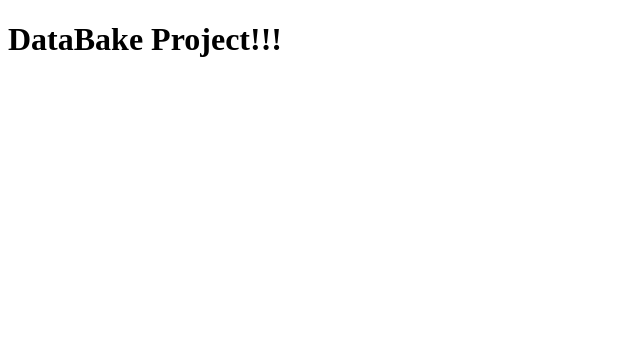
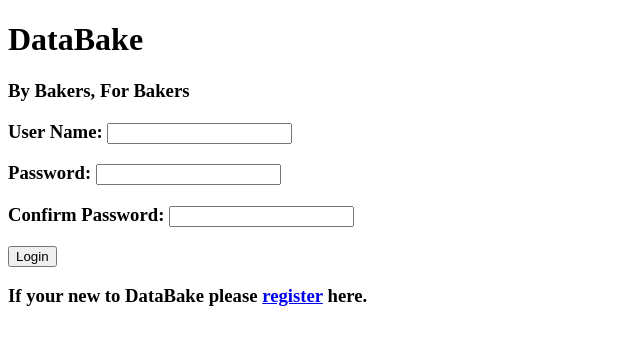
Before and after one commit to proj-algos-july2020/DataBake, a Django app: page / in a window 1280 px wide. Shown: the top 345 px of the page, without its empty margins (0-640 px from the left). Run offline with Django 3.2, Linux system fonts and the light colour scheme.

Commit message:
home page complete with validations for login

```diff
--- a/bake/models.py
+++ b/bake/models.py
@@ -57,7 +57,7 @@ class UserManager(models.Manager):
 class User(models.Model):
     first_name = models.CharField(max_length=255)
     last_name = models.CharField(max_length=255)
-    zipcode= models.IntegerField(max_length=5)
+    zipcode= models.IntegerField()
     state=models.CharField(max_length=2)
     city=models.CharField(max_length=75)
     email = models.CharField(max_length=255)
--- a/bake/templates/index.html
+++ b/bake/templates/index.html
@@ -6,6 +6,29 @@
     <title>DataBake</title>
 </head>
 <body>
-    <h1>DataBake Project!!!</h1>
+    <h1>DataBake</h1>
+    <h3>By Bakers, For Bakers</h3>
+
+<div>
+
+    <form action="/login" method="POST">
+        {% csrf_token %}
+
+        <h3>User Name: <input type="text" name="user_name"></h3>
+        <h3>Password: <input type="text" name="password_input"></h3>
+        <h3>Confirm Password: <input type="text" name="confirmpw_input"></h3>
+
+        <input type="submit" value="Login">
+    </form>
+    <ul class="messages">
+        {% for message in messages %}
+        <li {% if message.tags %} class="{{ message.tags }}"{% endif %}>{{ message }}</li>
+        {% endfor %}
+    </ul>
+    <h3>If your new to DataBake please <a href="registration">register</a> here. </h3>
+
+</div>
+
+
 </body>
 </html>
--- a/bake/urls.py
+++ b/bake/urls.py
@@ -3,4 +3,5 @@ from.import views
 
 urlpatterns = [
     path('', views.index),
+    path('login', views.login),
 ]
--- a/bake/views.py
+++ b/bake/views.py
@@ -1,4 +1,21 @@
-from django.shortcuts import render
-
+from django.shortcuts import render, HttpResponse, redirect
+from .models import *
+from django.contrib import messages
+import bcrypt
 def index(request):
     return render(request, 'index.html')
+
+def login(request):
+    errors = User.objects.login_validator(request.POST)
+    if len(errors)>0:
+        for key, value in errors.items():
+            messages.error(request, value)
+        return redirect('/')
+    user = User.objects.filter(user_name=request.POST['user_name'])
+    if user:
+        user = user[0]
+        if bcrypt.checkpw(request.POST['password_input'].encode(), user.password.encode()):
+            request.session['first_name'] = user.first_name
+            request.session['id'] = user.id
+            return redirect('/user')
+    return redirect('/')
```
Also changed, not shown: bake/migrations/0002_auto_20200727_1606.py (added).
